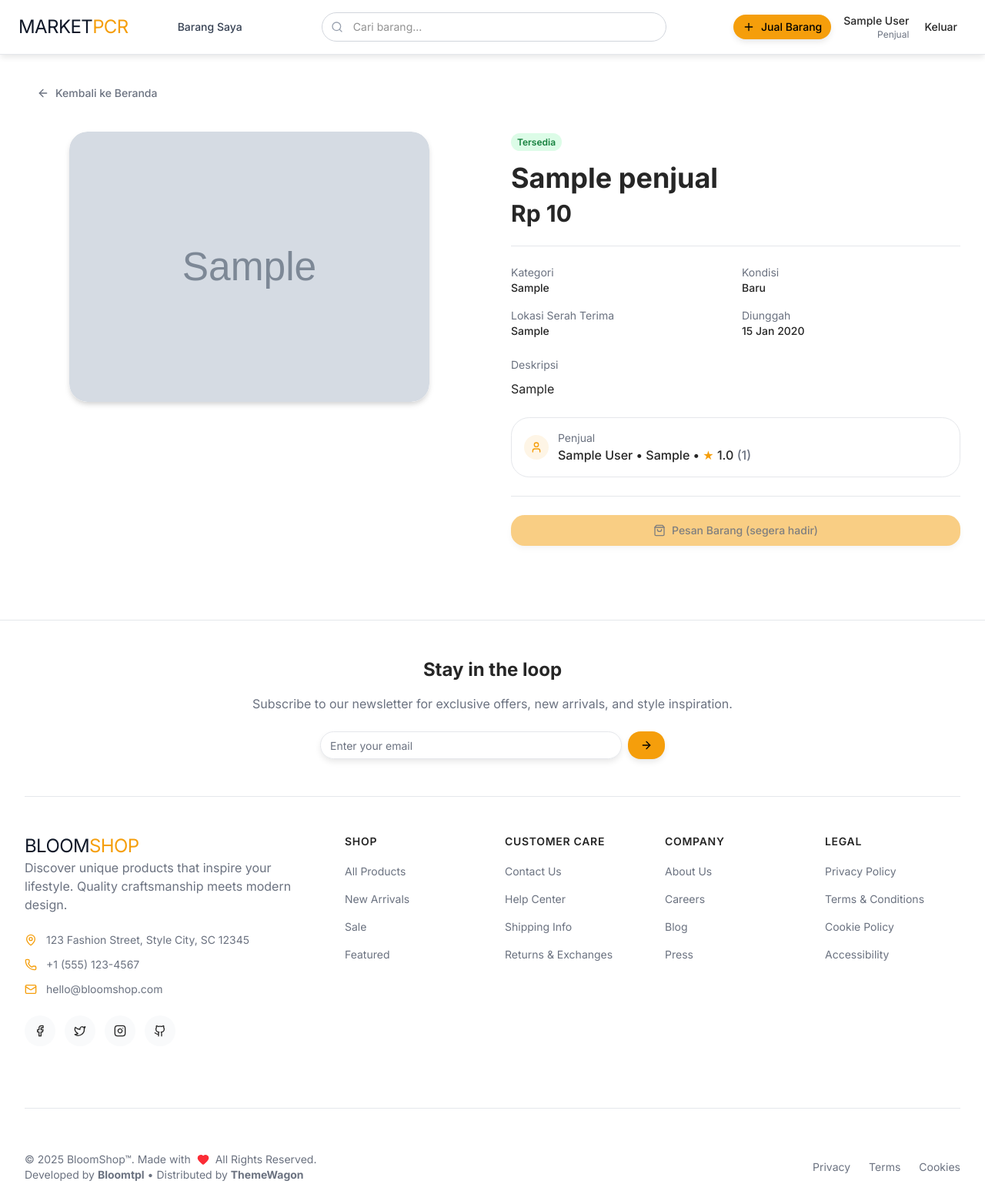
After one commit to RakhaAnakIT/bpf_kelompok2, a Laravel app: page /pembeli/1 in a window 1280 px wide. The commit adds this page. Shown: the whole page at 77% size. Run offline with Laravel 12, Linux system fonts and the light colour scheme; a user stored in the database is signed in; tables that the repository leaves empty hold one stand-in row (values such as "Sample post"); grey boxes marked "Sample" are stand-in pictures.

Commit message:
Penambahan bagian role Pembeli dan kerangka sistem rating

```diff
--- a/app/Http/Controllers/AuthController.php
+++ b/app/Http/Controllers/AuthController.php
@@ -67,8 +67,8 @@ class AuthController extends Controller
                 return redirect()->route('penjual.index')->with('success', $pesan);
             }
 
-            // Pembeli (sementara ke Beranda umum, sampai halaman /pembeli dibuat)
-            return redirect()->route('beranda')->with('success', $pesan);
+            // Pembeli
+            return redirect()->route('pembeli.index')->with('success', $pesan);
         }
 
         return back()->withErrors(['nim' => 'NIM atau password salah.'])->onlyInput('nim');
--- /dev/null
+++ b/app/Http/Controllers/PembeliController.php
@@ -0,0 +1,34 @@
+<?php
+
+namespace App\Http\Controllers;
+
+use Illuminate\Http\Request;
+use App\Models\PenjualPembeli;
+
+class PembeliController extends Controller
+{
+    /**
+     * Beranda Pembeli: semua barang yang sedang dijual.
+     */
+    public function index(Request $request)
+    {
+        $query = PenjualPembeli::latest();
+
+        // Pencarian dari kotak "Cari barang..."
+        if ($request->q) {
+            $query->where('nama_barang', 'like', '%' . $request->q . '%');
+        }
+
+        $data['dataBarang'] = $query->get();
+        return view('Pembeli.index', $data);
+    }
+
+    /**
+     * Detail barang untuk Pembeli.
+     */
+    public function show(string $id)
+    {
+        $data['dataBarang'] = PenjualPembeli::with('user.ratingPenjual')->findOrFail($id);
+        return view('Pembeli.show', $data);
+    }
+}
--- a/app/Http/Controllers/PenjualController.php
+++ b/app/Http/Controllers/PenjualController.php
@@ -53,7 +53,7 @@ class PenjualController extends Controller
      */
     public function show(string $id)
     {
-        $data['dataPenjualPembeli'] = PenjualPembeli::with('user')->where('user_id', Auth::id())->findOrFail($id);
+        $data['dataPenjualPembeli'] = PenjualPembeli::with('user.ratingPenjual')->where('user_id', Auth::id())->findOrFail($id);
         return view('Penjual.show', $data);
     }
 
--- a/app/Http/Controllers/PenjualPembeliController.php
+++ b/app/Http/Controllers/PenjualPembeliController.php
@@ -70,7 +70,7 @@ class PenjualPembeliController extends Controller
      */
     public function show(string $id)
     {
-        $data['dataPenjualPembeli'] = PenjualPembeli::with('user')->findOrFail($id);
+        $data['dataPenjualPembeli'] = PenjualPembeli::with('user.ratingPenjual')->findOrFail($id);
         return view('PembeliPenjual.show', $data);
     }
 
--- /dev/null
+++ b/app/Models/Rating.php
@@ -0,0 +1,19 @@
+<?php
+
+namespace App\Models;
+
+use Illuminate\Database\Eloquent\Model;
+
+class Rating extends Model
+{
+    protected $table = 'rating';
+    protected $primaryKey = 'rating_id';
+    protected $fillable = [
+        'pemberi_id',
+        'penerima_id',
+        'peran_penerima',
+        'bintang',
+        'ulasan',
+        'pesanan_id',
+    ];
+}
--- a/app/Models/User.php
+++ b/app/Models/User.php
@@ -28,4 +28,20 @@ class User extends Authenticatable
             'password' => 'hashed',
         ];
     }
+
+    /**
+     * Rating yang diterima user ini sebagai penjual.
+     */
+    public function ratingPenjual()
+    {
+        return $this->hasMany(Rating::class, 'penerima_id', 'id')->where('peran_penerima', 'penjual');
+    }
+
+    /**
+     * Rating yang diterima user ini sebagai pembeli.
+     */
+    public function ratingPembeli()
+    {
+        return $this->hasMany(Rating::class, 'penerima_id', 'id')->where('peran_penerima', 'pembeli');
+    }
 }
--- /dev/null
+++ b/resources/views/Pembeli/show.blade.php
@@ -0,0 +1,127 @@
+@extends('layouts.app')
+
+@section('title', $dataBarang->nama_barang . ' - Marketplace Mahasiswa PCR')
+
+@section('content')
+
+    <div class="container mx-auto px-4 sm:px-6 lg:px-8 py-8">
+
+
+        @if (session('success'))
+            <div class="mb-6 rounded-md px-4 py-3 text-sm status-tersedia">{{ session('success') }}</div>
+        @endif
+
+        <nav class="mb-8">
+            <a href="{{ route('pembeli.index') }}"
+                class="inline-flex items-center justify-center gap-2 whitespace-nowrap rounded-sm text-sm font-medium transition-colors focus-visible:outline-none focus-visible:ring-1 focus-visible:ring-ring disabled:pointer-events-none disabled:opacity-50 [&amp;_svg]:pointer-events-none [&amp;_svg]:size-4 [&amp;_svg]:shrink-0 hover:bg-accent h-9 px-4 py-2 text-muted-foreground hover:text-foreground flex items-center gap-2">
+                <svg xmlns="http://www.w3.org/2000/svg" width="24" height="24" viewBox="0 0 24 24" fill="none"
+                    stroke="currentColor" stroke-width="2" stroke-linecap="round" stroke-linejoin="round"
+                    class="lucide lucide-arrow-left h-4 w-4" aria-hidden="true">
+                    <path d="m12 19-7-7 7-7"></path>
+                    <path d="M19 12H5"></path>
+                </svg>
+                Kembali ke Beranda
+            </a>
+        </nav>
+
+        <div class="grid lg:grid-cols-2 gap-12 mb-16">
+
+            <div class="space-y-4">
+                <div class="w-full max-w-[500px] mx-auto flex flex-col items-center px-4">
+                    <div class="rounded-xl shadow-lg overflow-hidden mb-4 w-full">
+                        <img alt="{{ $dataBarang->nama_barang }}" width="600" height="600"
+                            class="rounded-xl object-cover w-full h-auto max-h-[500px]"
+                            src="{{ $dataBarang->gambar ? asset('storage/' . $dataBarang->gambar) : asset('assets/img/NoImage.jpg') }}"
+                            onerror="this.onerror=null;this.src='{{ asset('assets/img/NoImage.jpg') }}'" />
+                    </div>
+                </div>
+            </div>
+
+            <div class="space-y-6">
+                <div>
+                    <span class="text-xs font-semibold px-2 py-1 rounded-full status-{{ $dataBarang->status }}">
+                        {{ ucfirst($dataBarang->status) }}
+                    </span>
+                    <h1 class="text-3xl lg:text-4xl font-bold text-foreground mt-4 mb-2">{{ $dataBarang->nama_barang }}</h1>
+                    <span class="text-3xl font-bold text-foreground">Rp
+                        {{ number_format($dataBarang->harga, 0, ',', '.') }}</span>
+                </div>
+
+                <div class="shrink-0 bg-border h-[1px] w-full"></div>
+
+                <div class="grid sm:grid-cols-2 gap-4 text-sm">
+                    <div>
+                        <div class="text-muted-foreground">Kategori</div>
+                        <div class="font-medium text-foreground">{{ $dataBarang->kategori_barang }}</div>
+                    </div>
+                    <div>
+                        <div class="text-muted-foreground">Kondisi</div>
+                        <div class="font-medium text-foreground">{{ $dataBarang->kondisi }}</div>
+                    </div>
+                    <div>
+                        <div class="text-muted-foreground">Lokasi Serah Terima</div>
+                        <div class="font-medium text-foreground">{{ $dataBarang->lokasi }}</div>
+                    </div>
+                    <div>
+                        <div class="text-muted-foreground">Diunggah</div>
+                        <div class="font-medium text-foreground">{{ $dataBarang->created_at->format('d M Y') }}</div>
+                    </div>
+                </div>
+
+                <div>
+                    <div class="text-sm text-muted-foreground mb-2">Deskripsi</div>
+                    <p class="text-foreground leading-relaxed">
+                        {!! $dataBarang->deskripsi ? nl2br(e($dataBarang->deskripsi)) : '-' !!}
+                    </p>
+                </div>
+
+                <div class="flex items-center gap-3 rounded-xl border border-border p-4">
+                    <div class="p-2 bg-primary/10 rounded-lg text-primary"><svg xmlns="http://www.w3.org/2000/svg"
+                            width="24" height="24" viewBox="0 0 24 24" fill="none" stroke="currentColor" stroke-width="2"
+                            stroke-linecap="round" stroke-linejoin="round" class="lucide lucide-user h-4 w-4"
+                            aria-hidden="true">
+                            <path d="M19 21v-2a4 4 0 0 0-4-4H9a4 4 0 0 0-4 4v2"></path>
+                            <circle cx="12" cy="7" r="4"></circle>
+                        </svg></div>
+                    <div>
+                        <div class="text-sm text-muted-foreground">Penjual</div>
+                        <div class="font-medium text-foreground">
+                            {{ $dataBarang->user->nama }} &bull; {{ $dataBarang->user->prodi }} &bull;
+                            @if ($dataBarang->user->ratingPenjual->count() > 0)
+                                <span class="text-primary">&#9733;</span>
+                                {{ number_format($dataBarang->user->ratingPenjual->avg('bintang'), 1) }}
+                                <span class="text-muted-foreground">({{ $dataBarang->user->ratingPenjual->count() }})</span>
+                            @else
+                                <span class="text-muted-foreground">Belum ada rating</span>
+                            @endif
+                        </div>
+                    </div>
+                </div>
+
+                <div class="shrink-0 bg-border h-[1px] w-full"></div>
+
+
+                    @if ($dataBarang->status == 'tersedia')
+                        <button type="button"
+                            class="inline-flex items-center justify-center gap-2 whitespace-nowrap text-sm font-medium transition-colors focus-visible:outline-none focus-visible:ring-1 focus-visible:ring-ring disabled:pointer-events-none disabled:opacity-50 [&amp;_svg]:pointer-events-none [&amp;_svg]:size-4 [&amp;_svg]:shrink-0 shadow h-10 rounded-md px-8 flex-1 bg-primary text-primary-foreground hover:bg-primary/90 w-full"
+                            disabled>
+                            <svg xmlns="http://www.w3.org/2000/svg" width="24" height="24" viewBox="0 0 24 24" fill="none"
+                                stroke="currentColor" stroke-width="2" stroke-linecap="round" stroke-linejoin="round"
+                                class="lucide lucide-shopping-bag h-4 w-4" aria-hidden="true">
+                                <path d="M6 2 3 6v14a2 2 0 0 0 2 2h14a2 2 0 0 0 2-2V6l-3-4Z"></path>
+                                <path d="M3 6h18"></path>
+                                <path d="M16 10a4 4 0 0 1-8 0"></path>
+                            </svg> Pesan Barang (segera hadir)
+                        </button>
+                    @else
+                        <button type="button"
+                            class="inline-flex items-center justify-center gap-2 whitespace-nowrap text-sm font-medium transition-colors focus-visible:outline-none focus-visible:ring-1 focus-visible:ring-ring disabled:pointer-events-none disabled:opacity-50 [&amp;_svg]:pointer-events-none [&amp;_svg]:size-4 [&amp;_svg]:shrink-0 shadow h-10 rounded-md px-8 flex-1 border border-input bg-background hover:bg-accent hover:text-accent-foreground w-full"
+                            disabled>
+                            Barang sudah {{ $dataBarang->status }}
+                        </button>
+                    @endif
+
+            </div>
+        </div>
+    </div>
+@endsection
--- a/resources/views/layouts/app.blade.php
+++ b/resources/views/layouts/app.blade.php
@@ -17,8 +17,10 @@
             $home = route('penjualpembeli.index');
         } elseif (auth()->check() && auth()->user()->role == 'penjual') {
             $home = route('penjual.index');
+        } elseif (auth()->check() && auth()->user()->role == 'pembeli') {
+            $home = route('pembeli.index');
         } else {
-            $home = route('beranda'); // tamu & pembeli
+            $home = route('beranda'); // tamu
         }
 
         // Link "Barang Saya" dan "Jual Barang" sesuai role
@@ -41,7 +43,7 @@
                             class="text-primary">PCR</span></a>
                     <nav class="hidden md:flex items-center space-x-1" role="navigation" aria-label="Main navigation">
                         @if (!auth()->check() || auth()->user()->role != 'penjual')
-                            <a class="relative py-2 px-4 rounded-lg text-sm font-medium transition-all duration-200 text-gray-700 hover:bg-gray-100 hover:text-gray-900 {{ request()->routeIs('beranda', 'penjualpembeli.index') ? 'bg-orange-100 shadow-md' : '' }}"
+                            <a class="relative py-2 px-4 rounded-lg text-sm font-medium transition-all duration-200 text-gray-700 hover:bg-gray-100 hover:text-gray-900 {{ request()->routeIs('beranda', 'penjualpembeli.index', 'pembeli.*') ? 'bg-orange-100 shadow-md' : '' }}"
                                 href="{{ $home }}">Beranda</a>
                         @endif
                         @auth
@@ -49,9 +51,7 @@
                                 <a class="relative py-2 px-4 rounded-lg text-sm font-medium transition-all duration-200 text-gray-700 hover:bg-gray-100 hover:text-gray-900 {{ request()->routeIs('penjualpembeli.barangsaya', 'penjual.*') ? 'bg-orange-100 shadow-md' : '' }}"
                                     href="{{ $barangSaya }}">Barang Saya</a>
                             @endif
-                            @if (auth()->user()->role != 'penjual')
-                                <a class="relative py-2 px-4 rounded-lg text-sm font-medium transition-all duration-200 text-gray-700 hover:bg-gray-100 hover:text-gray-900" href="#">Riwayat Pemesanan</a>
-                            @endif
+                            {{-- Menu Riwayat Pemesanan ditampilkan lagi setelah fitur pesanan dibuat --}}
                         @endauth
                     </nav>
                 </div>
@@ -137,9 +137,7 @@
                         @if (auth()->user()->role != 'pembeli')
                             <a class="text-sm font-medium py-2 px-3 rounded-lg transition-all text-gray-700 hover:text-gray-900 hover:bg-gray-50" href="{{ $barangSaya }}">Barang Saya</a>
                         @endif
-                        @if (auth()->user()->role != 'penjual')
-                            <a class="text-sm font-medium py-2 px-3 rounded-lg transition-all text-gray-700 hover:text-gray-900 hover:bg-gray-50" href="#">Riwayat Pemesanan</a>
-                        @endif
+                        {{-- Menu Riwayat Pemesanan ditampilkan lagi setelah fitur pesanan dibuat --}}
                     @endauth
                     @if (!auth()->check() || auth()->user()->role != 'pembeli')
                         <a class="inline-flex items-center justify-center gap-2 inline-flex items-center justify-center gap-2 whitespace-nowrap font-medium transition-colors focus-visible:outline-none focus-visible:ring-1 focus-visible:ring-ring disabled:pointer-events-none disabled:opacity-50 [&amp;_svg]:pointer-events-none [&amp;_svg]:size-4 [&amp;_svg]:shrink-0 bg-primary text-primary-foreground shadow hover:bg-primary/90 h-8 rounded-md px-3 text-sm"
--- a/routes/web.php
+++ b/routes/web.php
@@ -4,6 +4,7 @@ use Illuminate\Support\Facades\Route;
 use App\Http\Controllers\BerandaController;
 use App\Http\Controllers\PenjualPembeliController;
 use App\Http\Controllers\PenjualController;
+use App\Http\Controllers\PembeliController;
 use App\Http\Controllers\AuthController;
 
 // Beranda umum (tamu): halaman pertama saat website dibuka
@@ -35,3 +36,8 @@ Route::middleware(['auth', 'role:penjual_pembeli'])->group(function () {
 Route::middleware(['auth', 'role:penjual'])->group(function () {
     Route::resource('penjual', PenjualController::class);
 });
+
+// Pembeli
+Route::middleware(['auth', 'role:pembeli'])->group(function () {
+    Route::resource('pembeli', PembeliController::class)->only(['index', 'show']);
+});
```
Also changed, not shown: app/Http/Controllers/BerandaController.php (+7 -1 lines), resources/views/Beranda/show.blade.php (+8 -1 lines), resources/views/Pembeli/index.blade.php (added, +94 -0 lines), resources/views/PembeliPenjual/show.blade.php (+8 -1 lines), resources/views/Penjual/show.blade.php (+8 -1 lines), database/migrations/2026_11_19_113916_create_rating_table.php (added).
